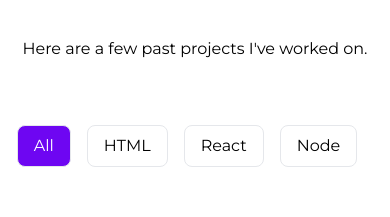
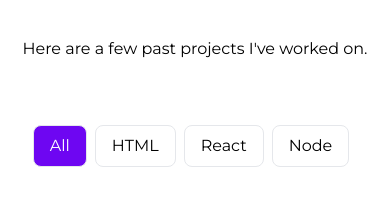
Before and after one commit to jungwonJung/Jay-Portfolio, a React (Create React App) app: page / in a window 390 px wide. Shown: the part 3380-3597 px from the top of the page. Built offline with nearby package versions, Linux system fonts and the light colour scheme; a web font is replaced by a local one.

Commit message:
hotfix width

```diff
--- a/src/components/ProjectList.jsx
+++ b/src/components/ProjectList.jsx
@@ -25,7 +25,7 @@ function ProjectList() {
   ];
 
   return (
-    <section className="flex flex-col justify-center items-center -mt-20">
+    <section className="flex flex-col justify-centers items-center -mt-20">
       <div className="flex flex-col justify-center items-center -mt-10">
         <h1 className="text-4xl mb-10 font-semibold">My Projects</h1>
         <p className="text-md md:text-xl mb-16 text-center">
@@ -36,7 +36,7 @@ function ProjectList() {
         {filterOptions.map((option) => (
           <button
             key={option.type}
-            className={`mr-4 border rounded-lg px-4 py-2 ${
+            className={`mr-2 md:mr-4 border rounded-lg px-4 py-2 ${
               selectedType === option.type ? "bg-brand text-white" : "bg-white"
             }`}
             onClick={() => handleFilterOption(option.type)}
@@ -45,7 +45,7 @@ function ProjectList() {
           </button>
         ))}
       </div>
-      <ul className="w-3/4 grid grid-cols-1 md:grid-cols-2 lg:grid-cols-3 gap-4 p-4 ml-8">
+      <ul className="w-auto grid grid-cols-1 md:grid-cols-2 lg:grid-cols-3 gap-4 p-4 ml-8">
         {getFilteredProjects().map((project) => (
           <ProjectCard key={project.id} project={project} />
         ))}
```
